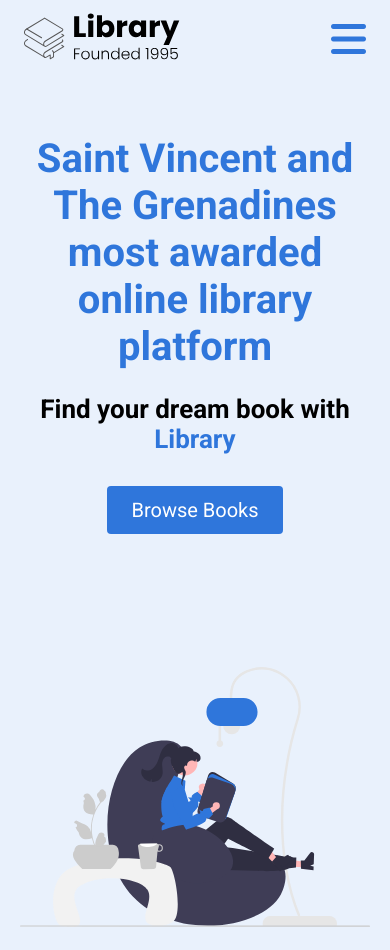
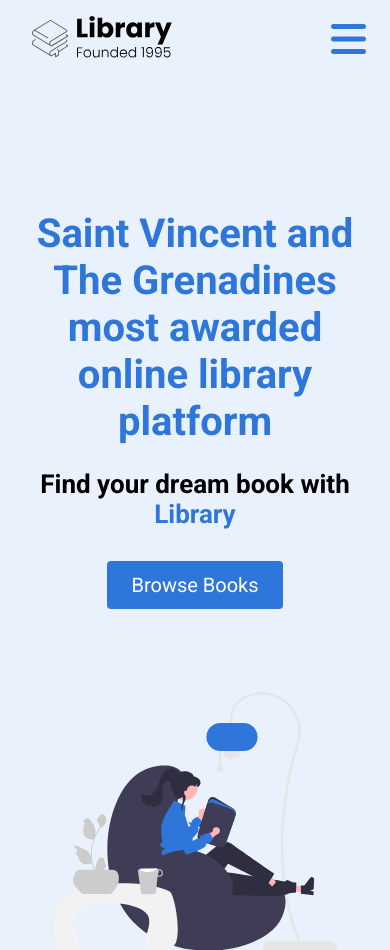
Before and after one commit to emmanuelomeh/library, a plain HTML site: page index.html in a window 390 px wide. Shown: the top 950 px of the page. Drawn offline with Linux system fonts and the light colour scheme.

Commit message:
index.html

```diff
--- a/style.css
+++ b/style.css
@@ -396,8 +396,19 @@ footer {
 
 /* SMALL PHONES, LARGE SMARTPHONES, TABLETS */
 @media (max-width: 768px) {
+
+  html {
+    width: 100%;
+    max-width: 768px;
+  }
+
+  .nav__container {
+    margin: 16px 0;
+  }
+
   .header__description {
     padding: 0 24px;
+    margin-top: 100px;
   }
 
   h1 {
```
